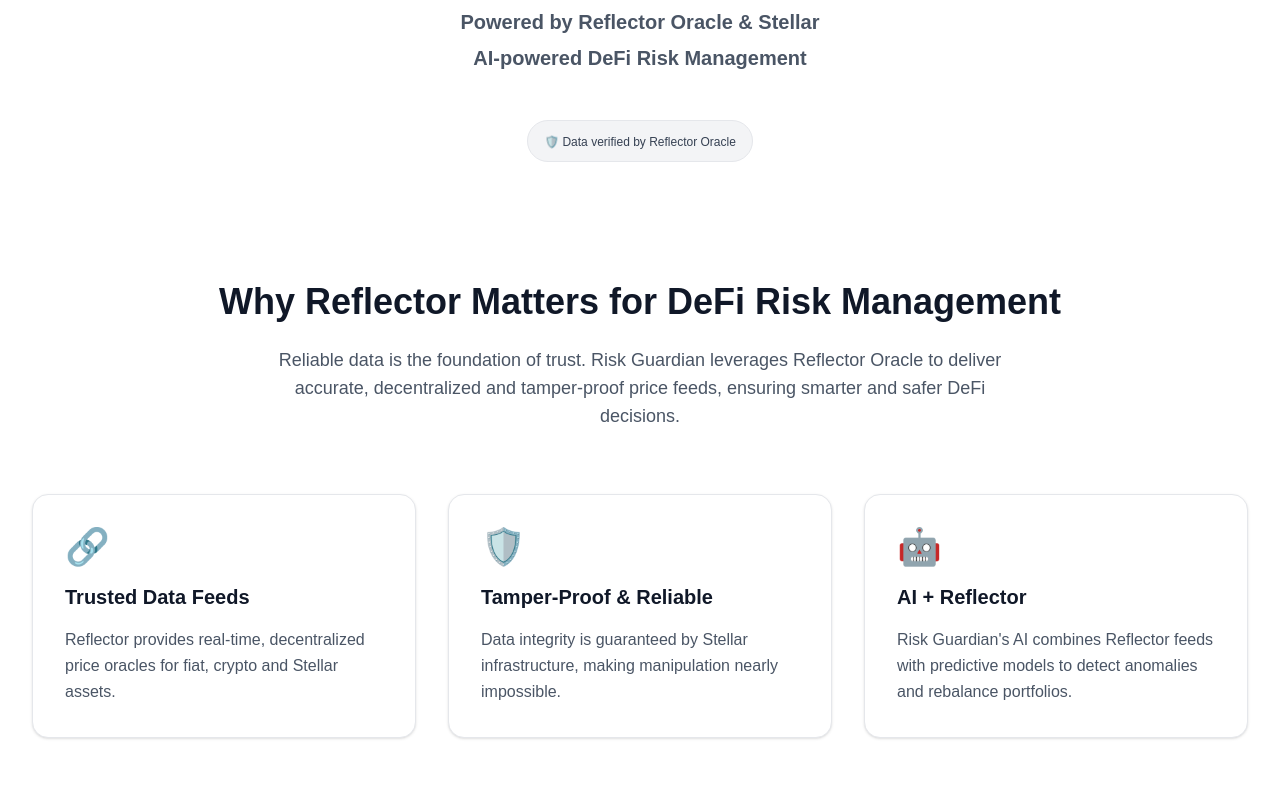
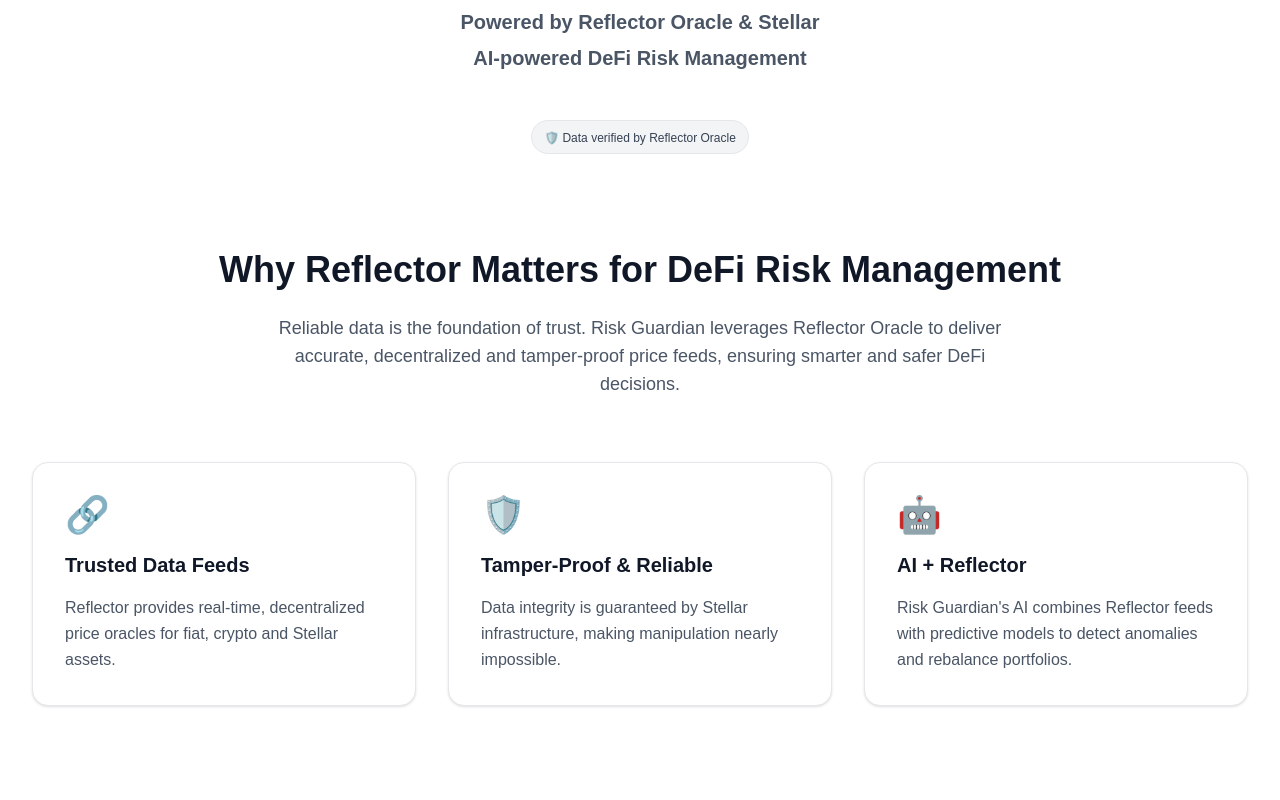
Before and after one commit to danielgorgonha/defi-risk-guardian, a Next.js app in the folder frontend/: page / in a window 1280 px wide. Shown: the part 420-1220 px from the top of the page. Built offline with nearby package versions, Linux system fonts and the light colour scheme.

Commit message:
refactor: adjust layout and styling in Home component
- Modify Trust Badge styling for improved visual consistency by adjusting padding and margin.
- Update spacing in the Why Reflector section to enhance layout and readability.

```diff
--- a/frontend/app/page.tsx
+++ b/frontend/app/page.tsx
@@ -356,8 +356,8 @@
               </div>
 
               {/* Trust Badge */}
-              <div className="flex justify-center mb-4">
-                <div className="px-4 py-2 bg-gray-100 rounded-full border border-gray-200">
+              <div className="flex justify-center mb-2">
+                <div className="px-3 py-1 bg-gray-100 rounded-full border border-gray-200">
                   <span className="text-gray-700 font-medium text-xs">
                     🛡️ Data verified by Reflector Oracle
                   </span>
@@ -368,7 +368,7 @@
           </div>
 
           {/* Why Reflector Section */}
-          <div className="pt-6 pb-20">
+          <div className="pt-2 pb-20">
             <div className="text-center mb-16">
               <h2 className="text-4xl font-extrabold text-gray-900 mb-6">
                 Why Reflector Matters for DeFi Risk Management
```
